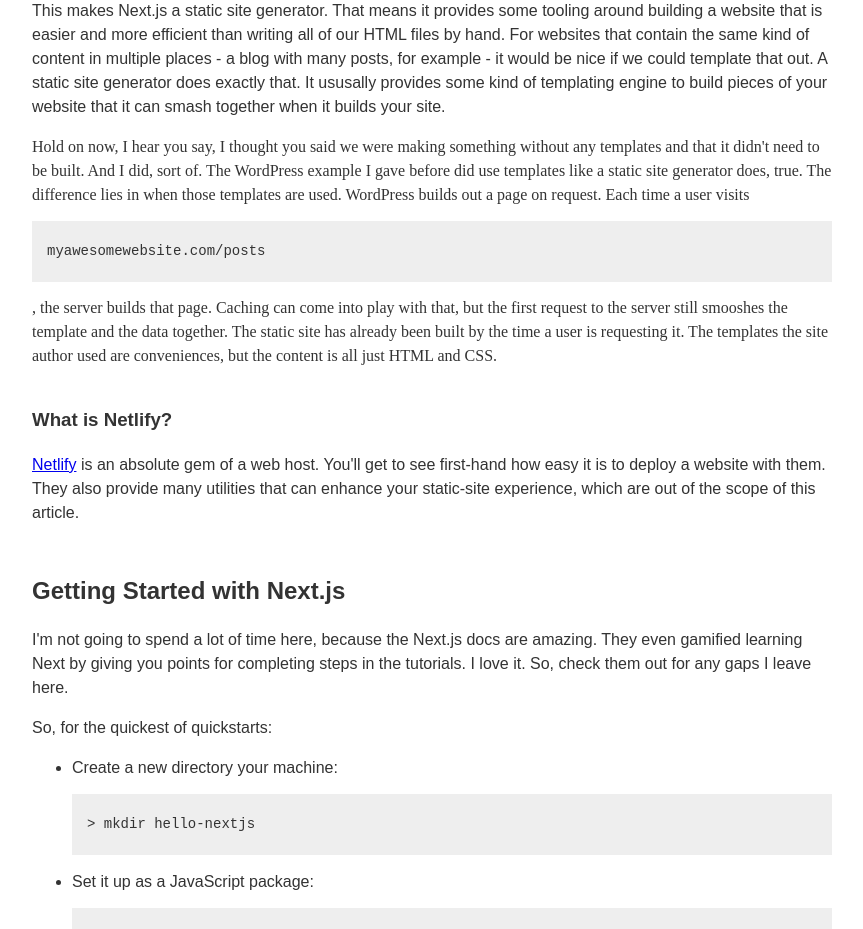
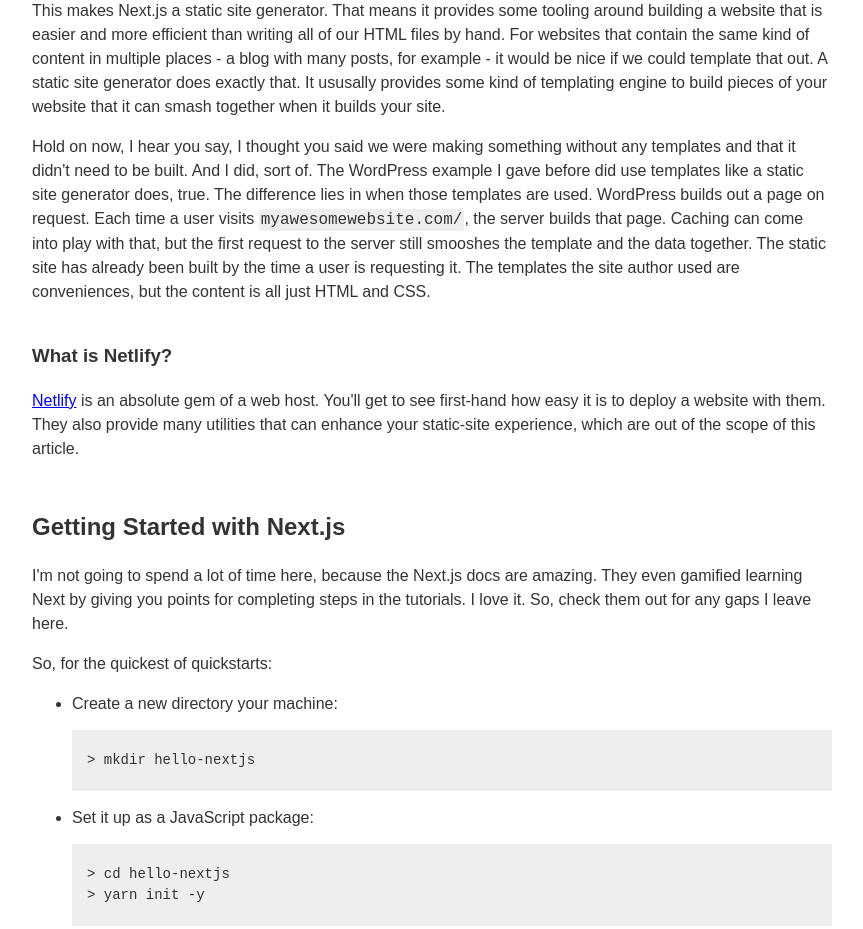
Before and after one commit to kyle-hall/website, a Next.js app: page /posts/deploy-static-site-with-next-and-netlify in a window 1280 px wide. Shown: the part 1100-2029 px from the top of the page, without its empty margins (208-1071 px from the left). Built offline with nearby package versions, Linux system fonts and the light colour scheme.

Commit message:
clean up styling from user feedback

```diff
--- a/pages/posts/deploy-static-site-with-next-and-netlify.js
+++ b/pages/posts/deploy-static-site-with-next-and-netlify.js
@@ -66,13 +66,12 @@ const Post = props => (
             site generator does exactly that. It ususally provides some kind of templating engine to
             build pieces of your website that it can smash together when it builds your site.
           </p>
-          <p stye={blogStyles.contentStyle}>
+          <p style={blogStyles.contentStyle}>
             Hold on now, I hear you say, I thought you said we were making something without any
             templates and that it didn't need to be built. And I did, sort of. The WordPress example
             I gave before did use templates like a static site generator does, true. The difference
             lies in when those templates are used. WordPress builds out a page on request. Each time
-            a user visits{' '}
-            <pre style={blogStyles.codeSampleStyling}>{`myawesomewebsite.com/posts`}</pre>, the
+            a user visits <span style={blogStyles.insetStyle}>myawesomewebsite.com/</span>, the
             server builds that page. Caching can come into play with that, but the first request to
             the server still smooshes the template and the data together. The static site has
             already been built by the time a user is requesting it. The templates the site author
```
